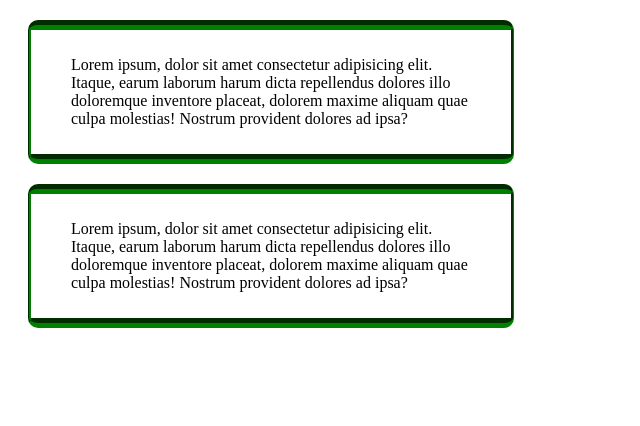
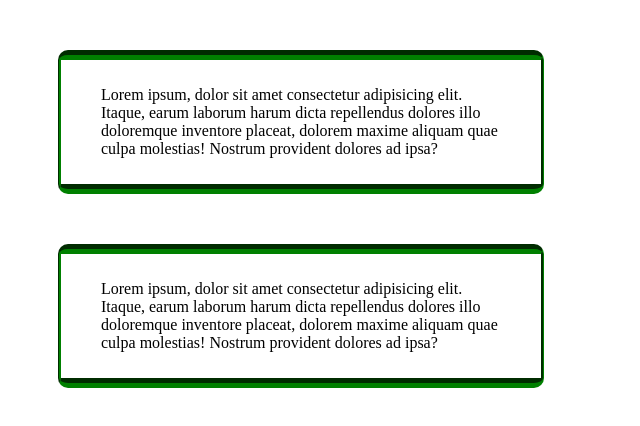
Before and after one commit to pansurna7/Belajas-CSS, a plain HTML site: page box_model.html in a window 1280 px wide. Shown: the whole page, without its empty margins (0-640 px from the left). Drawn offline with Linux system fonts and the light colour scheme.

Commit message:
Feat: margin

```diff
--- a/assets/css/box_model.css
+++ b/assets/css/box_model.css
@@ -1,6 +1,7 @@
 div {
     width: 400px;
-    margin: 20px;
+
+
 }
 
 div{
@@ -20,3 +21,10 @@ div{
 
     padding: 10px 40px;
 }
+
+div{
+    margin-top: 50px;
+    margin-right: 50px ;
+    margin-bottom: 50px;
+    margin-left: 50px;
+}
```
